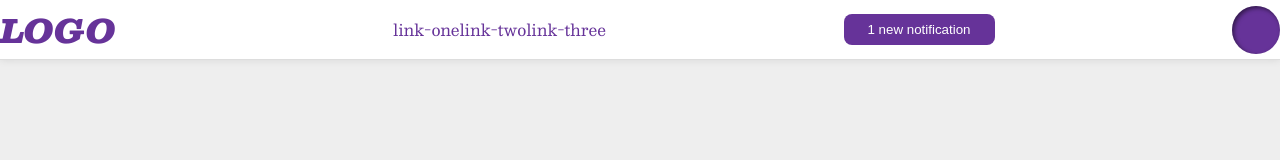
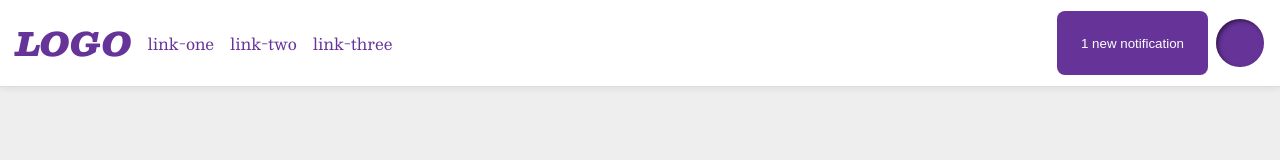
Before and after one commit to Luku23/odin_recipes-css-exercises, a plain HTML site: page flex/3-flex-header-2/index.html in a window 1280 px wide. Drawn offline with nearby package versions, Linux system fonts and the light colour scheme.

Commit message:
finished flex 3-flex-header-2

```diff
--- a/flex/3-flex-header-2/index.html
+++ b/flex/3-flex-header-2/index.html
@@ -9,10 +9,10 @@
   </head>
   <body>
     <div class="header">
-      <div class="logo">
-        LOGO
-      </div>
       <div class="left-items">
+       <div class="logo">
+         LOGO
+       </div>
         <ul class="links">
             <li><a href="https://google.com">link-one</a></li>
             <li><a href="https://google.com">link-two</a></li>
@@ -23,10 +23,12 @@
       <div class="right-items">
         <button class="notifications">
             1 new notification
-          </button>
-      </div>
+        </button>
 
-      <div class="profile-image"></div>
+        <div class="profile-image-container">
+         <div class="profile-image"></div>
+        </div>
+     </div>
     </div>
   </body>
 </html>
--- a/flex/3-flex-header-2/style.css
+++ b/flex/3-flex-header-2/style.css
@@ -1,6 +1,11 @@
 /* this is some magical font-importing.
 you'll learn about it later. */
 @import url('https://fonts.googleapis.com/css2?family=Besley:ital,wght@0,400;1,900&display=swap');
+
+*{
+  margin: 0;
+  padding: 0;
+}
 
 body {
   margin: 0;
@@ -12,10 +17,10 @@ body {
   background: white;
   border-bottom: 1px solid #ddd;
   box-shadow: 0 0 8px rgba(0,0,0,.1);
-
   display: flex;
   align-items: center;
   justify-content: space-between;
+  padding: 8px;
 }
 
 .profile-image {
@@ -31,6 +36,7 @@ body {
   font-size: 32px;
   font-weight: 900;
   font-style: italic;
+  padding: 8px;
 }
 
 button {
@@ -45,18 +51,19 @@ a {
   /* this removes the line under our links */
   text-decoration: none;
   color: rebeccapurple;
-
-    display: flex;
+  padding: 8px;
 }
 
 ul {
   list-style-type: none;
+  display: flex;
+  align-items: center;
+}
 
+.profile-image-container{
+  padding: 8px;
+}
+
+.left-items, .right-items{
   display: flex;
 }
-
-.header.left-items{
-    display: flex;
-    justify-content: left;
-    align-items: center;
-}
```
